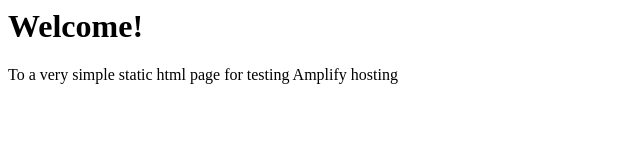
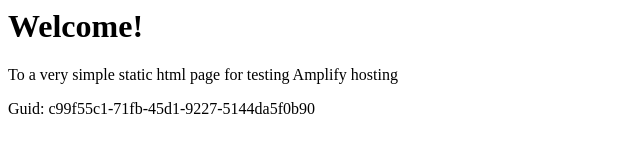
Before and after one commit to aws-aemilia-sfo/Github-PR-Commit-Integration-Test-DoNotTouch-Gith-P5X5MO5I-v1-prod-us-west-1, a website: page src/index.html in a window 1280 px wide. Shown: the whole page, without its empty margins (0-640 px from the left). Drawn offline with Linux system fonts and the light colour scheme.

Commit message:
commit from integ tests

```diff
--- a/src/index.html
+++ b/src/index.html
@@ -1,3 +1,5 @@
+
+
 <html lang="en">
 
 <head>
@@ -10,6 +12,6 @@
 <body>
     <h1>Welcome!</h1>
     <p>To a very simple static html page for testing Amplify hosting</p>
-</body>
+    <p>Guid: c99f55c1-71fb-45d1-9227-5144da5f0b90</p></body>
 
 </html>
```
